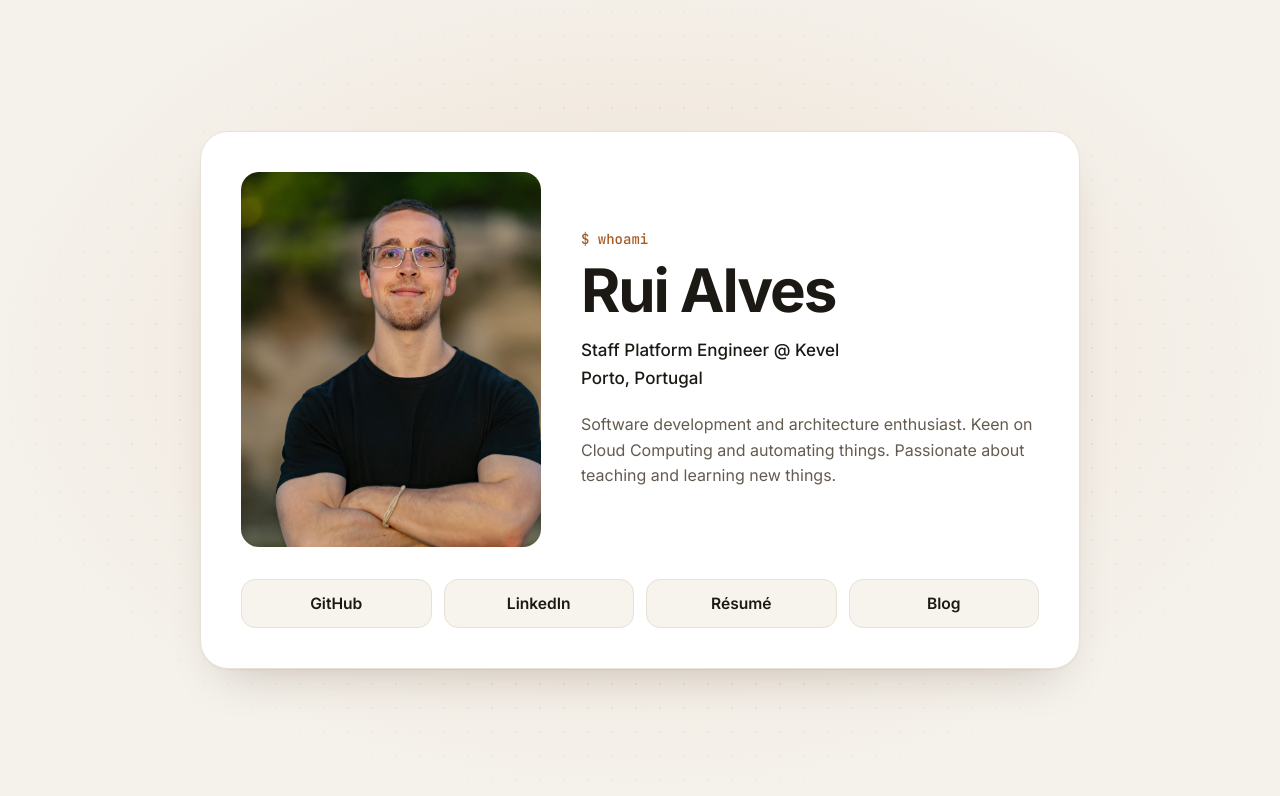
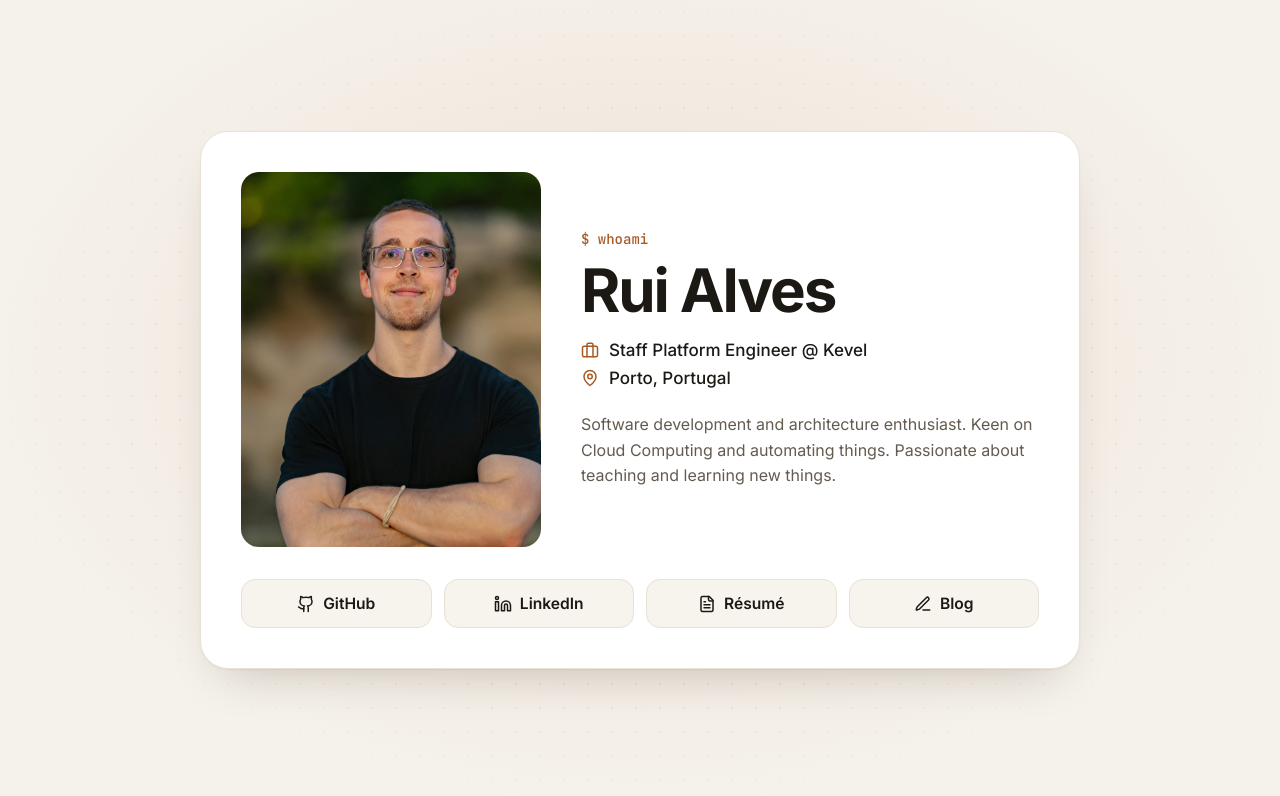
Before and after one commit to xRuiAlves/personal-page, a plain HTML site: page index.html in a window 1280 px wide. Drawn offline with Linux system fonts and the light colour scheme.

Commit message:
Add icons to links and details

```diff
--- a/index.html
+++ b/index.html
@@ -16,8 +16,14 @@
             <p class="prompt" aria-hidden="true">$ whoami</p>
             <h1 class="name">Rui Alves</h1>
             <ul class="facts">
-                <li>Staff Platform Engineer @ Kevel</li>
-                <li>Porto, Portugal</li>
+                <li>
+                    <svg class="icon" viewBox="0 0 24 24" aria-hidden="true"><rect width="20" height="14" x="2" y="7" rx="2"/><path d="M16 21V5a2 2 0 0 0-2-2h-4a2 2 0 0 0-2 2v16"/></svg>
+                    Staff Platform Engineer @ Kevel
+                </li>
+                <li>
+                    <svg class="icon" viewBox="0 0 24 24" aria-hidden="true"><path d="M20 10c0 6-8 12-8 12s-8-6-8-12a8 8 0 0 1 16 0Z"/><circle cx="12" cy="10" r="3"/></svg>
+                    Porto, Portugal
+                </li>
             </ul>
             <p class="bio">
                 Software development and architecture enthusiast.
@@ -26,10 +32,22 @@
             </p>
         </div>
         <nav class="links">
-            <a href="https://github.com/xRuiAlves">GitHub</a>
-            <a href="https://www.linkedin.com/in/rui-pedro-alves/">LinkedIn</a>
-            <a href="https://drive.google.com/file/d/1AoIJ_Zp8Y2vXV8Tvxjxt-cpAD7Q-SVnp/view?usp=sharing">Résumé</a>
-            <a href="https://blog.ruialves.net">Blog</a>
+            <a href="https://github.com/xRuiAlves">
+                <svg class="icon" viewBox="0 0 24 24" aria-hidden="true"><path d="M15 22v-4a4.8 4.8 0 0 0-1-3.5c3 0 6-2 6-5.5.08-1.25-.27-2.48-1-3.5.28-1.15.28-2.35 0-3.5 0 0-1 0-3 1.5-2.64-.5-5.36-.5-8 0C6 2 5 2 5 2c-.3 1.15-.3 2.35 0 3.5A5.4 5.4 0 0 0 4 9c0 3.5 3 5.5 6 5.5-.39.49-.68 1.05-.85 1.65-.17.6-.22 1.23-.15 1.85v4"/><path d="M9 18c-4.51 2-5-2-7-2"/></svg>
+                GitHub
+            </a>
+            <a href="https://www.linkedin.com/in/rui-pedro-alves/">
+                <svg class="icon" viewBox="0 0 24 24" aria-hidden="true"><path d="M16 8a6 6 0 0 1 6 6v7h-4v-7a2 2 0 0 0-4 0v7h-4v-7a6 6 0 0 1 6-6z"/><rect width="4" height="12" x="2" y="9"/><circle cx="4" cy="4" r="2"/></svg>
+                LinkedIn
+            </a>
+            <a href="https://drive.google.com/file/d/1AoIJ_Zp8Y2vXV8Tvxjxt-cpAD7Q-SVnp/view?usp=sharing">
+                <svg class="icon" viewBox="0 0 24 24" aria-hidden="true"><path d="M15 2H6a2 2 0 0 0-2 2v16a2 2 0 0 0 2 2h12a2 2 0 0 0 2-2V7Z"/><path d="M14 2v4a2 2 0 0 0 2 2h4"/><path d="M16 13H8"/><path d="M16 17H8"/><path d="M10 9H8"/></svg>
+                Résumé
+            </a>
+            <a href="https://blog.ruialves.net">
+                <svg class="icon" viewBox="0 0 24 24" aria-hidden="true"><path d="M12 20h9"/><path d="M16.38 3.62a1 1 0 0 1 3 3L7.37 18.64a2 2 0 0 1-.86.5l-2.87.84a.5.5 0 0 1-.62-.62l.84-2.87a2 2 0 0 1 .5-.86z"/></svg>
+                Blog
+            </a>
         </nav>
     </main>
 </body>
--- a/style.css
+++ b/style.css
@@ -152,3 +152,18 @@ body::before {
     outline: 2px solid var(--accent);
     outline-offset: 3px;
 }
+
+.icon {
+    flex-shrink: 0;
+    width: 18px;
+    height: 18px;
+    fill: none;
+    stroke: currentColor;
+    stroke-width: 2;
+    stroke-linecap: round;
+    stroke-linejoin: round;
+}
+
+.facts .icon {
+    color: var(--accent);
+}
```
